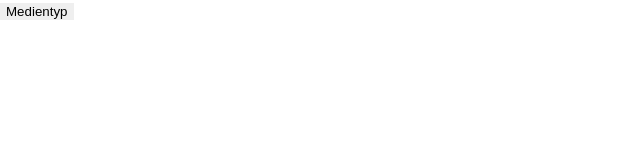
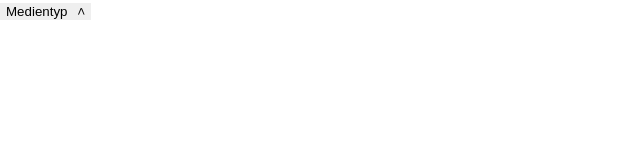
Before and after one commit to SimonSiefke/vite-app, a React (Vite) app: page / in a window 1280 px wide. Shown: the top 160 px of the page, without its empty margins (0-640 px from the left). Built offline with nearby package versions, Linux system fonts and the light colour scheme.

Commit message:
improve a11y

```diff
--- a/src/App.css
+++ b/src/App.css
@@ -39,7 +39,13 @@ button {
 
 /* Multiselect */
 
-[data-open='false'] {
+.icon {
+  display: inline-block;
+  transform: rotate(90deg);
+  margin-left: 10px;
+}
+
+button[aria-expanded='false'] + ul {
   display: none;
 }
 
--- a/src/components/MultiSelect.tsx
+++ b/src/components/MultiSelect.tsx
@@ -1,4 +1,4 @@
-import React, { useRef, useState } from 'react'
+import React, { useEffect, useRef, useState } from 'react'
 
 const nextId = (() => {
   let id = 0
@@ -17,13 +17,23 @@ export const MultiSelect: React.FC<{
   isSelected: (item: string) => boolean
   label: string
 }> = ({ items, toggleSelect, isSelected, label }) => {
-  const [activeIndex, setActiveIndex] = useState(-1)
+  const [activeIndex, setActiveIndex] = useState(0)
+  const listBoxRef = useRef(null)
+  const buttonRef = useRef(null)
   const [isOpen, toggleIsOpen] = useToggle()
   const listBoxId = useRef(nextId())
   const ariaActiveDescendant =
     activeIndex === -1 ? '' : `listbox${listBoxId.current}-${activeIndex}`
 
-  const handleClick = (index: number) => {
+  useEffect(() => {
+    if (isOpen) {
+      listBoxRef.current.focus()
+    } else {
+      buttonRef.current.focus()
+    }
+  }, [isOpen])
+
+  const handleListBoxItemClick = (index: number) => {
     setActiveIndex(index)
     toggleSelect(items[index])
   }
@@ -31,7 +41,7 @@ export const MultiSelect: React.FC<{
     switch (event.key) {
       case 'Enter':
       case ' ':
-        handleClick(activeIndex)
+        handleListBoxItemClick(activeIndex)
         break
       case 'ArrowDown':
         setActiveIndex((activeIndex + 1) % items.length)
@@ -45,24 +55,23 @@ export const MultiSelect: React.FC<{
       case 'End':
         setActiveIndex(items.length - 1)
         break
+      case 'Escape':
+        toggleIsOpen()
+        break
       default:
-        if (/\w/.test(event.key)) {
-          const remainingItems = items.slice(activeIndex)
-          const startsWithIndex = remainingItems.findIndex((item) =>
-            item.startsWith(event.key),
-          )
-          if (startsWithIndex !== -1) {
-            setActiveIndex(
-              startsWithIndex + items.length - remainingItems.length,
-            )
-          }
-        }
+        break
     }
   }
   return (
     <div>
-      <button aria-haspopup="listbox" onClick={toggleIsOpen}>
+      <button
+        aria-haspopup="listbox"
+        onClick={toggleIsOpen}
+        aria-expanded={isOpen}
+        ref={buttonRef}
+      >
         {label}
+        <span className="icon">&lt;</span>
       </button>
       <ul
         id={`listbox${listBoxId.current}`}
@@ -72,13 +81,13 @@ export const MultiSelect: React.FC<{
         aria-multiselectable={true}
         aria-activedescendant={ariaActiveDescendant}
         onKeyDown={handleKeyDown}
-        data-open={isOpen}
+        ref={listBoxRef}
       >
         {items.map((item, index) => (
           <li
             id={`listbox${listBoxId.current}-${index}`}
             key={item}
-            onClick={() => handleClick(index)}
+            onClick={() => handleListBoxItemClick(index)}
             role="option"
             aria-selected={isSelected(item)}
             data-focused={index === activeIndex}
```
